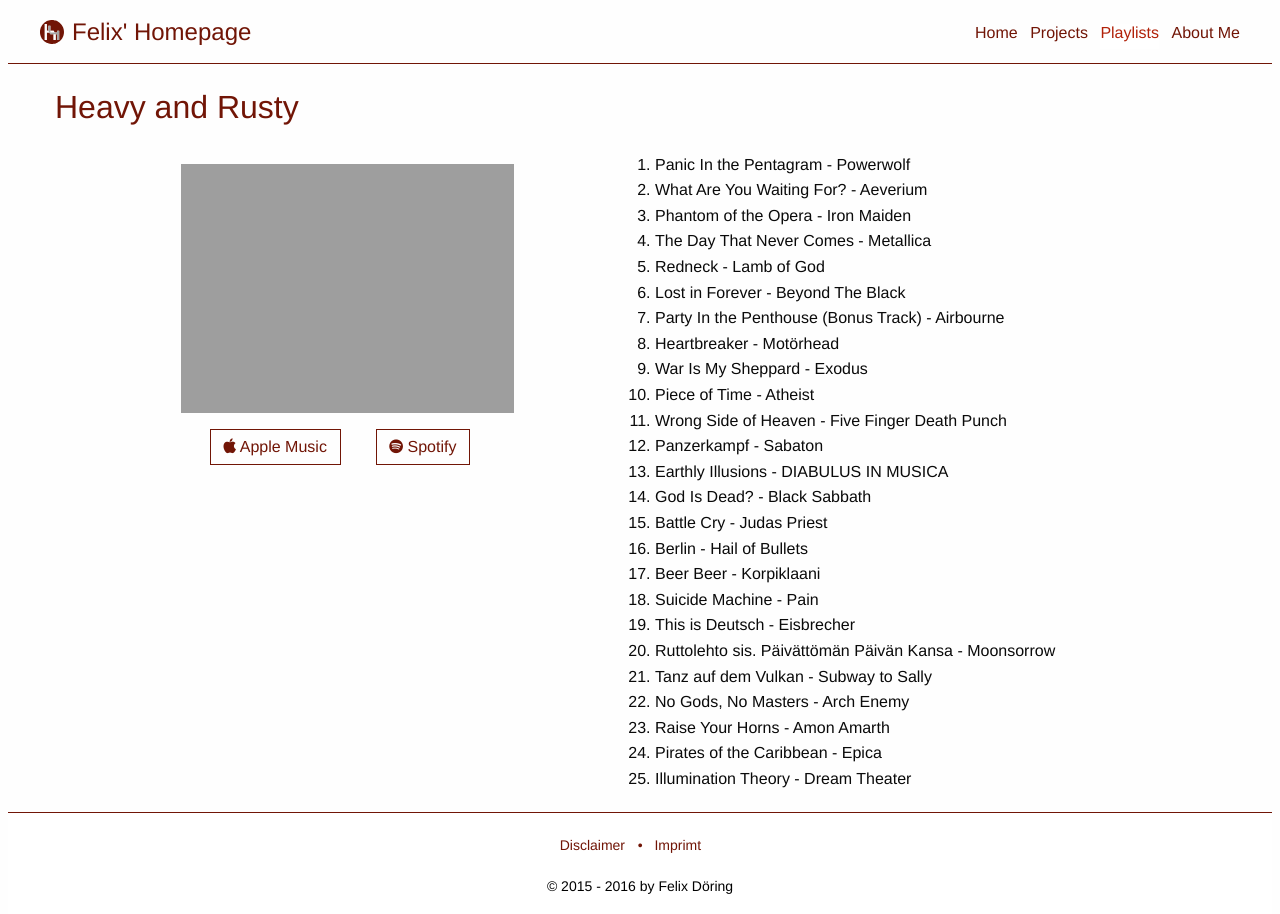
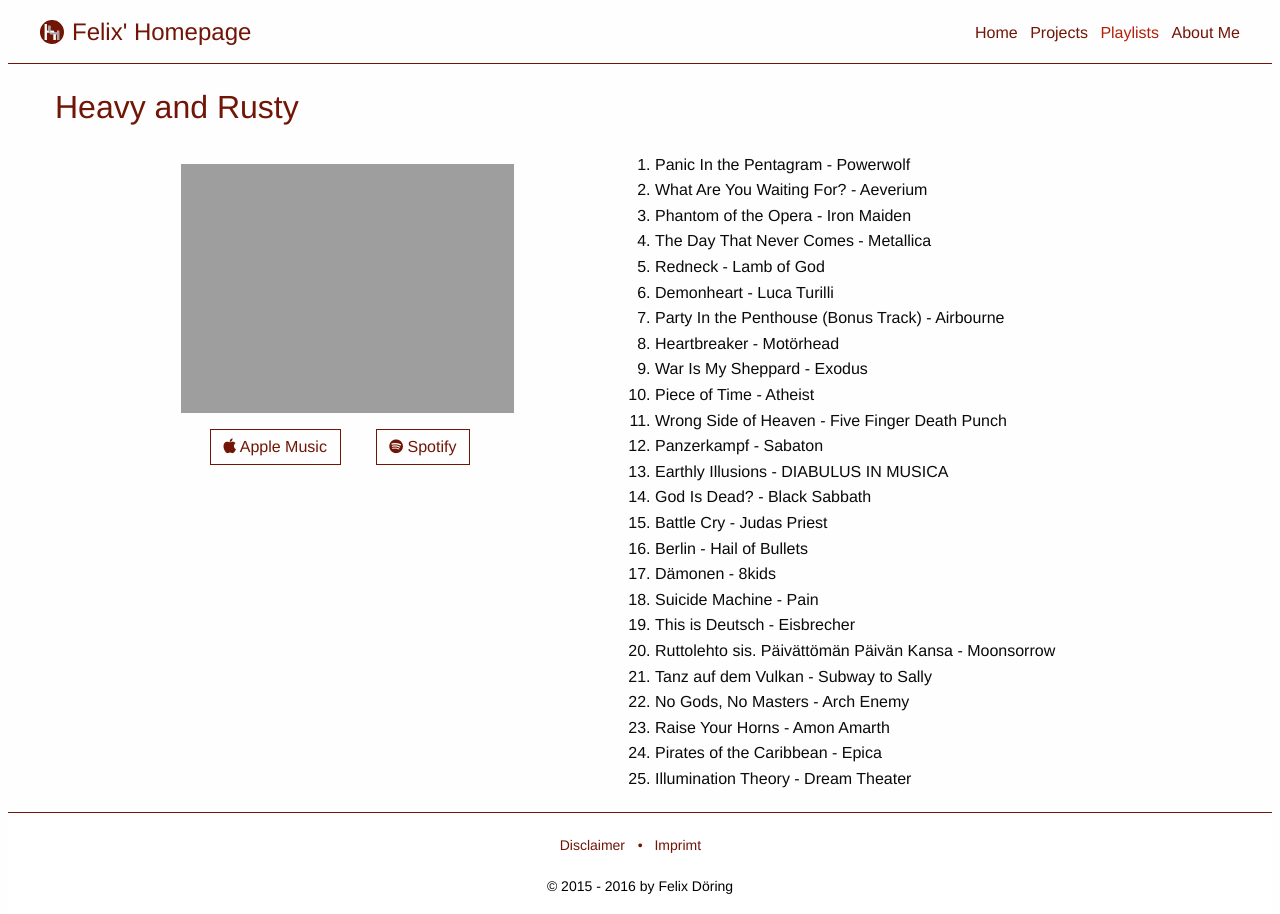
Before and after one commit to MarauderXtreme/felixdoering.com, a Jekyll site: the page built from _playlists/Heavy_and_Rusty.md, in a window 1280 px wide. Built offline with Jekyll 4.4.1, drawn with Linux system fonts in a browser that asks for light colours; a style sheet for code colours, icons or effects is not loaded.

Commit message:
changed two songs in "Heavy and Rusty"

```diff
--- a/_data/playlists.yml
+++ b/_data/playlists.yml
@@ -386,8 +386,8 @@
         title: "Redneck"
         artist: "Lamb of God"
       "06":
-        title: "Lost in Forever"
-        artist: "Beyond The Black"
+        title: "Demonheart"
+        artist: "Luca Turilli"
       "07":
         title: "Party In the Penthouse (Bonus Track)"
         artist: "Airbourne"
@@ -419,8 +419,8 @@
         title: "Berlin"
         artist: "Hail of Bullets"
       "17":
-        title: "Beer Beer"
-        artist: "Korpiklaani"
+        title: "Dämonen"
+        artist: "8kids"
       "18":
         title: "Suicide Machine"
         artist: "Pain"
```
